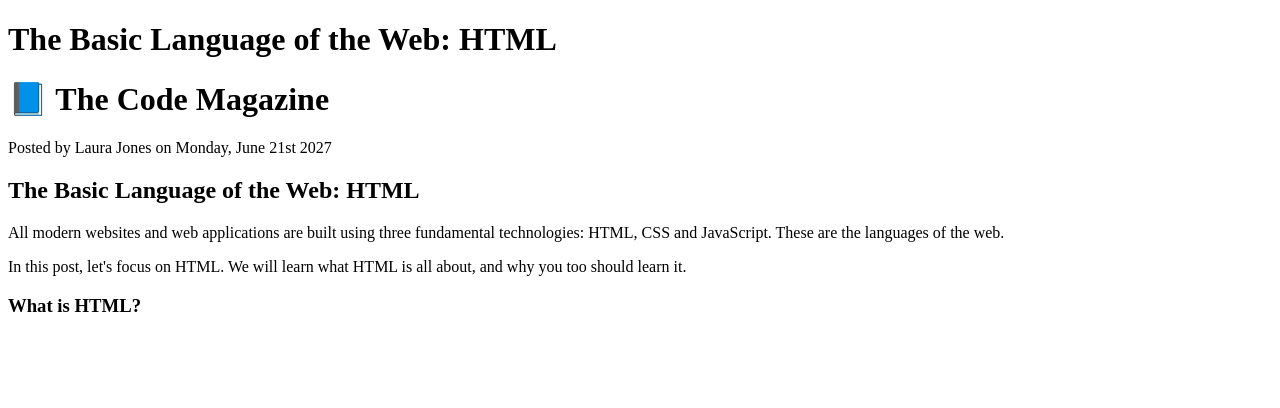
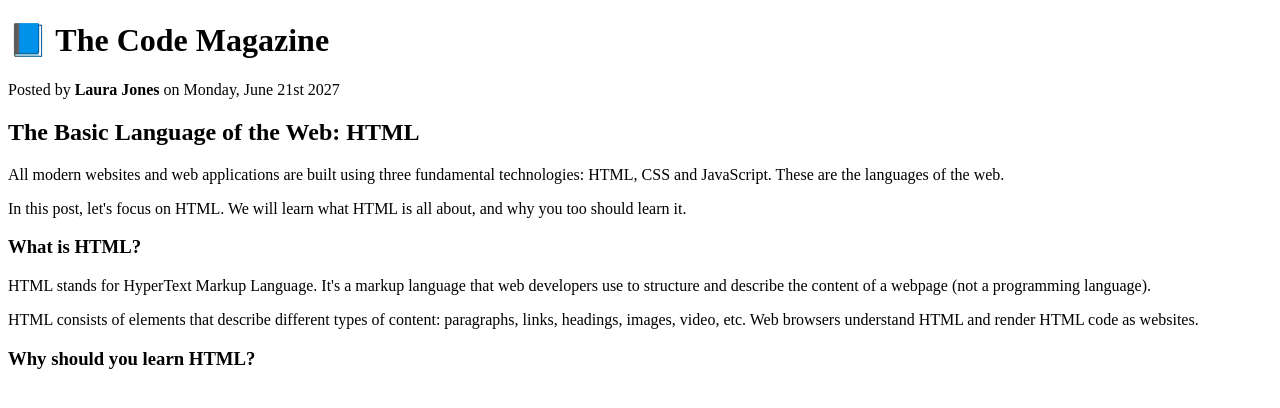
Before and after one commit to Jontzavala/02-HTML-Fundamentals, a plain HTML site: page index.html in a window 1280 px wide. Drawn offline with Linux system fonts and the light colour scheme.

Commit message:
using strong

```diff
--- a/index.html
+++ b/index.html
@@ -6,9 +6,8 @@
     <title>The Basic Language of the Web: HTML</title>
 </head>
 <body>
-    <h1>The Basic Language of the Web: HTML</h1>
     <h1>📘 The Code Magazine</h1>
-    <p>Posted by Laura Jones on Monday, June 21st 2027</p>
+    <p>Posted by <strong>Laura Jones</strong> on Monday, June 21st 2027</p>
 
     <h2>The Basic Language of the Web: HTML</h2>
     <p>All modern websites and web applications are built using three fundamental technologies: HTML, CSS and JavaScript. These are the languages of the web.</p>
@@ -16,5 +15,9 @@
     <p>In this post, let's focus on HTML. We will learn what HTML is all about, and why you too should learn it.</p>
 
     <h3>What is HTML?</h3>
+    <p>HTML stands for HyperText Markup Language. It's a markup language that web developers use to structure and describe the content of a webpage (not a programming language).</p>
+    <p>HTML consists of elements that describe different types of content: paragraphs, links, headings, images, video, etc. Web browsers understand HTML and render HTML code as websites.</p>
+
+    <h3>Why should you learn HTML?</h3>
 </body>
 </html>
```
